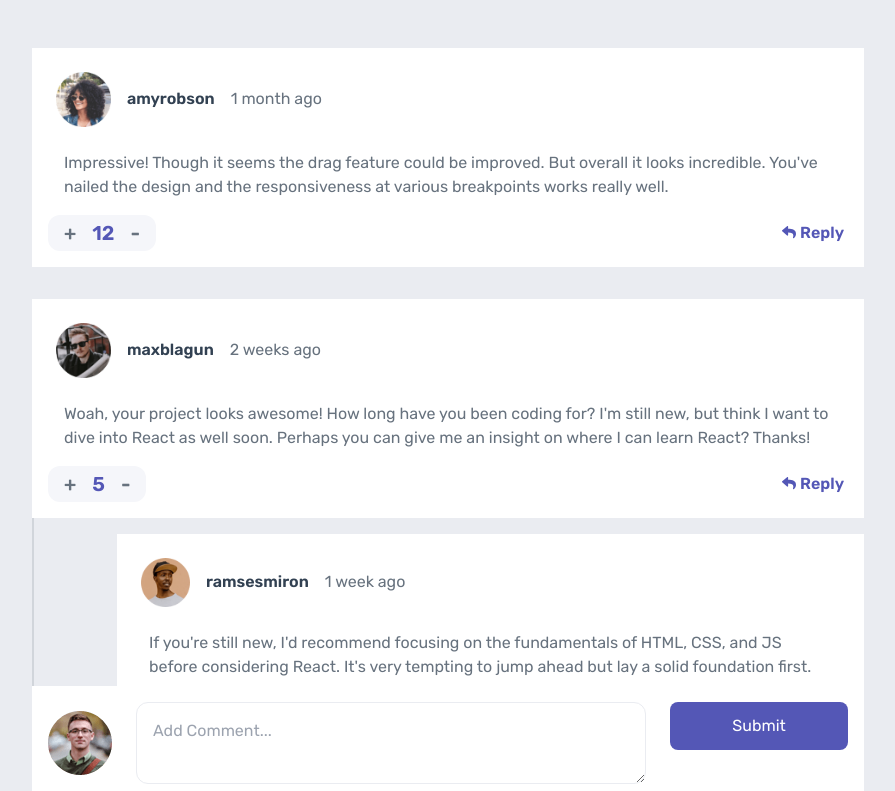
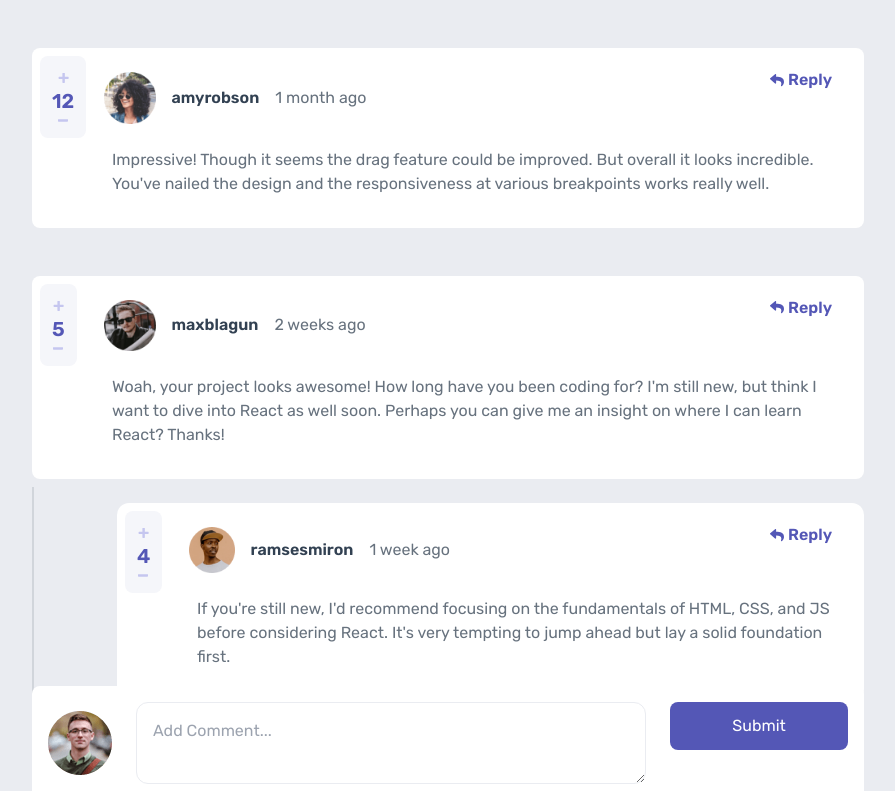
Before and after one commit to tobaojo/interactive-comments-section, a React (Vite) app: page / in a window 1280 px wide. Shown: the top 791 px of the page, without its empty margins (192-1087 px from the left). Built offline with nearby package versions, Linux system fonts and the light colour scheme.

Commit message:
styled modals and minor fixes

```diff
--- a/src/components/Card/Card.tsx
+++ b/src/components/Card/Card.tsx
@@ -88,8 +88,8 @@ const Card = ({
           closeModal={closeModal}
         />
       </DeleteModal>
-      <div className="bg-lightGray w-full self-center h-auto m-4 md:w-8/12 flex flex-col flex-grow ">
-        <div className="bg-white p-4 ">
+      <div className="bg-lightGray w-full self-center h-auto m-4 md:w-8/12 flex flex-col flex-grow">
+        <div className="bg-white p-4 rounded-lg md:relative md:pl-16">
           <div className="flex space-x-4 items-center p-2">
             <img
               src={comment?.user?.image?.png}
@@ -99,33 +99,53 @@ const Card = ({
             <h1 className="text-darkBlue font-semibold">
               {comment?.user.username}
             </h1>
+            {comment.user.username === currentUser.username && (
+              <span className="bg-moderateBlue text-white px-1 rounded-sm">
+                you
+              </span>
+            )}
             <span>{comment?.createdAt}</span>
-            {comment.user.username === currentUser.username && (
-              <>
-                <EditButton
-                  onHandleClick={() => handleEditClick(comment)}
-                  isEditing={isEditing}
-                />
-                <DeleteButton onHandleClick={openModal} />
-              </>
-            )}
           </div>
           {isEditing && comment.user.username === currentUser.username ? (
+            <>
               <textarea
                 name="content"
                 value={commentContent}
                 onChange={(e) => setCommentContent(e.target.value)}
                 className="border border-lightGray w-full p-4 rounded-xl col-span-2 order-1 md:order-2"
               ></textarea>
+              <button
+                onClick={() => handleEditClick(comment)}
+                className="bg-moderateBlue text-white py-3  px-4 rounded-lg order-3 w-10/12 md:order-3 md:w-4/12 md:h-[50%]"
+              >
+                Update
+              </button>
+            </>
           ) : (
             <p className="m-4">{commentContent}</p>
           )}
-          <div className="flex items-center justify-between">
+          <div className="flex items-center justify-between ">
+            <div className="md:absolute top-2 left-2">
               <LikeCounter score={comment?.score} comment={comment} />
+            </div>
+
+            {comment.user.username === currentUser.username && (
+              <div className="md:absolute md:top-4 md:right-7 flex flex-row space-x-1">
+                <DeleteButton onHandleClick={openModal} />
+                <EditButton
+                  onHandleClick={() => handleEditClick(comment)}
+                  isEditing={isEditing}
+                />
+              </div>
+            )}
+            {comment.user.username !== currentUser.username && (
+              <div className="md:absolute md:top-4 md:right-7">
                 <ReplyButton onHandleClick={handleClick} />
               </div>
+            )}
           </div>
-        <div className="flex flex-col items-end border-l-2 border-gray-300 bg-lightGray">
+        </div>
+        <div className="flex flex-col items-end border-l-2 border-gray-300 bg-lightGray my-2">
           {replies &&
             replies.map((reply: Comment) => (
               <ReplyCard
--- a/src/components/CurrentUserCommentBox/CurrentUserCommentBox.tsx
+++ b/src/components/CurrentUserCommentBox/CurrentUserCommentBox.tsx
@@ -27,7 +27,7 @@ const CurrentUserCommentBox = ({
     addComment(newComment);
   };
   return (
-    <div className="bg-white w-full self-center p-4 m-4 md:w-8/12 h-auto sticky bottom-0">
+    <div className="bg-white w-full self-center p-4 m-4 md:w-8/12 h-auto sticky bottom-0 rounded-lg">
       <form
         className="grid grid-cols-2 grid-rows-1 md:flex md:flex-row space-x-2 gap-4"
         onSubmit={handleSubmit}
--- a/src/components/DeleteModalContent/DeleteModalContent.tsx
+++ b/src/components/DeleteModalContent/DeleteModalContent.tsx
@@ -14,18 +14,29 @@ const DeleteModalContent = ({
   deletedReply,
 }: DeleteModalContentProps) => {
   return (
-    <div>
-      <h2>Delete Comment</h2>
-      <p>
+    <div className="p-6 flex flex-col space-y-2">
+      <h2 className="text-darkBlue font-semibold mb-3 text-xl">
+        Delete Comment
+      </h2>
+      <p className="leading-6 text-grayishBlue mx-auto">
         Are you sure you want to delete this comment? This will remove the
         comment and can't be undone
       </p>
-      <button onClick={closeModal}>NO, CANCEL</button>
-      {deletedReply && (
-        <button onClick={() => handleDeleteClick(comment, deletedReply)}>
+      <div className="flex flex-row space-x-4 items-center justify-center">
+        <button
+          onClick={closeModal}
+          className="bg-grayishBlue p-4 rounded-lg text-lightGray"
+        >
+          NO, CANCEL
+        </button>
+
+        <button
+          className="bg-softRed p-4 rounded-lg text-lightGray"
+          onClick={() => handleDeleteClick(comment, deletedReply)}
+        >
           YES, DELETE
         </button>
-      )}
+      </div>
     </div>
   );
 };
--- a/src/components/LikeCounter/LikeCounter.tsx
+++ b/src/components/LikeCounter/LikeCounter.tsx
@@ -6,6 +6,8 @@ type LikeCounterProps = {
 };
 
 import { useLikeScore } from "../../hooks/useLikeScore";
+import PlusIcon from "../Icons/PlusIcon";
+import MinusIcon from "../Icons/MinusIcon";
 
 const LikeCounter = ({ score, comment }: LikeCounterProps) => {
   const [likeCount, { incrementLikeCount, decrementLikeCount, setOldComment }] =
@@ -17,20 +19,22 @@ const LikeCounter = ({ score, comment }: LikeCounterProps) => {
   };
 
   return (
-    <div className="flex space-x-4 bg-veryLightGray px-4 py-1 rounded-xl text-xl">
+    <div className="bg-veryLightGray rounded-lg text-xl px-2 md:py-3">
+      <div className="md:mx-auto flex flex-row md:flex-col p-1 md:space-x-0 md:space-y-1 space-x-4 items-center ">
         <button
           onClick={() => handleClick(comment, incrementLikeCount)}
           className="font-semibold text-grayishBlue"
         >
-        +
+          <PlusIcon />
         </button>
         <p className="font-semibold text-moderateBlue">{likeCount}</p>
         <button
           onClick={() => handleClick(comment, decrementLikeCount)}
-        className="font-semibold text-grayishBlue"
+          className="font-semibold text-grayishBlue "
         >
-        -
+          <MinusIcon />
         </button>
+      </div>
     </div>
   );
 };
--- a/src/components/Modal/Modal.tsx
+++ b/src/components/Modal/Modal.tsx
@@ -1,5 +1,5 @@
 import { ReactNode } from "react";
-import Modal, { Styles } from "react-modal";
+import Modal from "react-modal";
 import "../../css/Modal.css";
 
 type ModalElementProps = {
@@ -13,33 +13,12 @@ const ModalElement = ({
   isModalOpen,
   closeModal,
 }: ModalElementProps) => {
-  const customStyles: Styles = {
-    content: {
-      margin: "auto",
-      height: "75%",
-      border: "1px solid #ccc",
-      width: "40%",
-      background: "#fff",
-      overflow: "auto",
-      borderRadius: "5px",
-      outline: "none",
-      padding: "0",
-    },
-    overlay: {
-      position: "fixed",
-      top: 0,
-      left: 0,
-      right: 0,
-      bottom: 0,
-      backgroundColor: "rgba(40, 40, 40, 0.80)",
-    },
-  };
-
   return (
     <Modal
       isOpen={isModalOpen}
       onRequestClose={closeModal}
-      style={customStyles}
+      className="self-center mx-auto h-auto w-11/12 border border-gray-300 bg-white overflow-auto rounded-lg outline-none p-0 md:w-1/4"
+      overlayClassName="flex fixed inset-0 bg-black bg-opacity-80 justify-center items-center"
     >
       {children}
     </Modal>
--- a/src/components/ReplyCard/ReplyCard.tsx
+++ b/src/components/ReplyCard/ReplyCard.tsx
@@ -60,6 +60,7 @@ const ReplyCard = ({
   }, [reply.content]);
 
   const handleClick = () => {
+    console.log(reply);
     if (replies) {
       const hasEmptyReplies = replies.some((reply) => !reply.content);
 
@@ -74,6 +75,7 @@ const ReplyCard = ({
       content: replyText,
       createdAt: "Today",
       replies: [],
+      replyingTo: reply?.user.username,
       score: 0,
       user: currentUser,
     };
@@ -99,7 +101,6 @@ const ReplyCard = ({
     }
   };
 
-  // () => handleDeleteClick(comment, reply)
   return (
     <>
       <DeleteModal
@@ -115,7 +116,7 @@ const ReplyCard = ({
         />
       </DeleteModal>
       {!reply.content ? (
-        <div className="bg-white w-[90%] h-auto p-4 ml-4 my-4">
+        <div className="bg-white w-[90%] h-auto p-4 ml-4 my-4 rounded-xl">
           <form
             className="grid grid-cols-2 grid-rows-1 md:flex md:flex-row space-x-2 gap-4"
             onSubmit={handleSubmit}
@@ -125,6 +126,7 @@ const ReplyCard = ({
               alt={`USER - currentUser`}
               className="w-[20%] order-2 flex-1 md:order-1 md:self-center"
             />
+
             <textarea
               name="reply-box"
               id="reply-box"
@@ -133,15 +135,16 @@ const ReplyCard = ({
               onChange={(e) => setReplyText(e.target.value)}
               value={replyText}
             ></textarea>
+
             <input
               name="SEND"
               type="submit"
-              className="bg-moderateBlue text-white py-3  px-4 rounded-lg order-3 w-10/12 md:order-3 md:w-4/12 md:h-[50%]"
+              className="bg-moderateBlue text-white py-3 px-4 rounded-lg order-3 w-10/12 md:order-3 md:w-4/12 md:h-[50%]"
             />
           </form>
         </div>
       ) : (
-        <div className="bg-white w-[90%] h-auto p-4 ml-4 my-4">
+        <div className="bg-white w-[90%] h-auto p-4 ml-4 my-4 rounded-xl md:relative md:pl-16">
           <div className="flex space-x-4 items-center p-2">
             <img
               src={reply?.user?.image.png}
@@ -151,30 +154,50 @@ const ReplyCard = ({
             <h1 className="text-darkBlue font-semibold">
               {reply.user.username}
             </h1>
+            {reply.user.username === currentUser.username && (
+              <span className="bg-moderateBlue text-white px-1 rounded-sm">
+                you
+              </span>
+            )}
             <span>{reply.createdAt}</span>
-            {reply.user.username === currentUser.username && (
-              <>
-                <EditButton
-                  onHandleClick={() => handleEditReplyClick(reply)}
-                  isEditing={isEditing}
-                />
-                <DeleteButton onHandleClick={openModal} />
-              </>
-            )}
           </div>
           {isEditing && reply.user.username === currentUser.username ? (
+            <div className="relative">
               <textarea
                 name="content"
                 value={commentContent}
                 onChange={(e) => setCommentContent(e.target.value)}
                 className="border border-lightGray w-full p-4 rounded-xl col-span-2 order-1 md:order-2"
               ></textarea>
+              <button
+                onClick={() => handleEditReplyClick(reply)}
+                className="bg-moderateBlue text-white py-3 px-4 rounded-lg order-3 w-7/12 md:order-3 md:w-4/12 md:h-[50%]"
+              >
+                Update
+              </button>
+            </div>
           ) : (
             <p className="m-4">{commentContent}</p>
           )}
           <div className="flex items-center justify-between">
+            <div className="md:absolute top-2 left-2">
               <LikeCounter score={reply.score} comment={reply} />
+            </div>
+
+            {reply.user.username === currentUser.username && (
+              <div className="md:absolute md:top-4 md:right-7 flex flex-row space-x-1">
+                <DeleteButton onHandleClick={openModal} />
+                <EditButton
+                  onHandleClick={() => handleEditReplyClick(reply)}
+                  isEditing={isEditing}
+                />
+              </div>
+            )}
+            {reply.user.username !== currentUser.username && (
+              <div className="md:absolute md:top-4 md:right-7">
                 <ReplyButton onHandleClick={handleClick} />
+              </div>
+            )}
           </div>
         </div>
       )}
```
Lines whose indentation alone changed are shown as unchanged.
